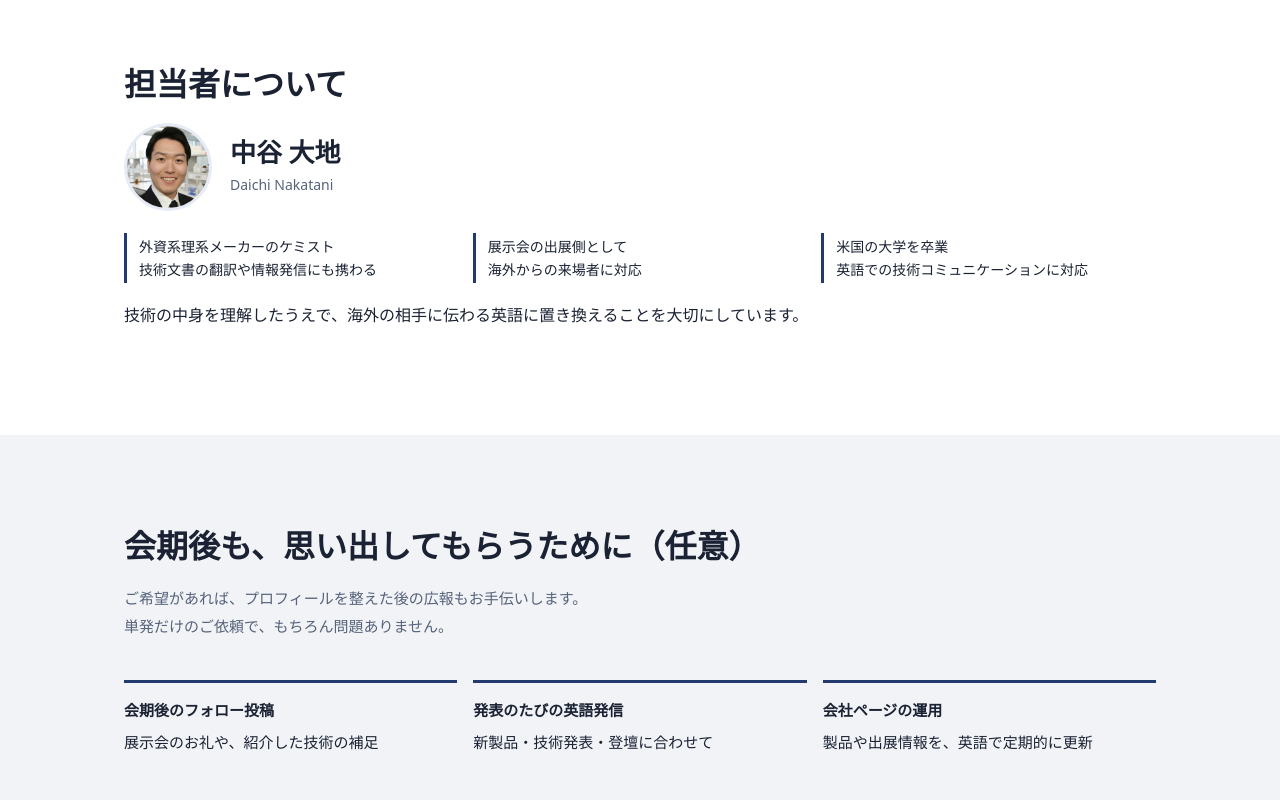
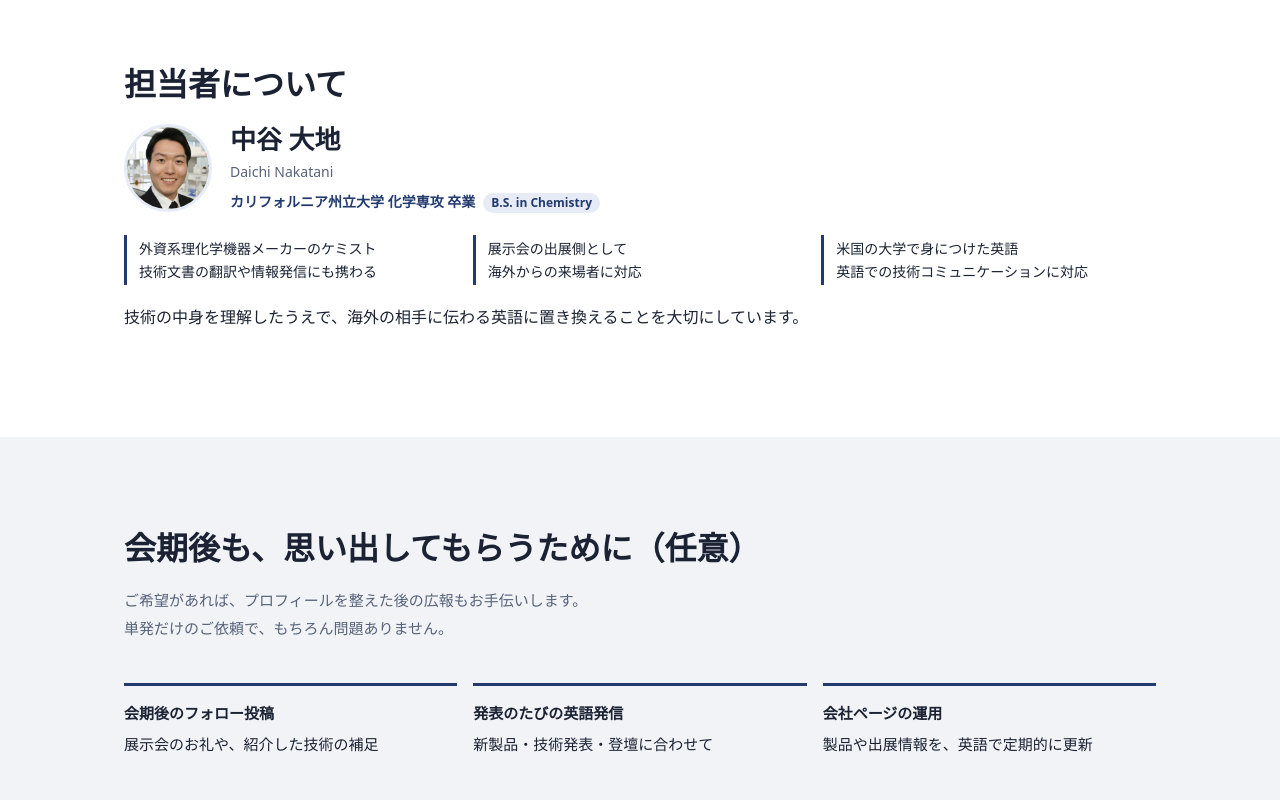
Before and after one commit to nakatani-expo/nakatani-expo.github.io, a plain HTML site: page index.html in a window 1280 px wide. Shown: the part 4760-5560 px from the top of the page. Drawn offline with Linux system fonts and the light colour scheme; a web font is replaced by a local one.

Commit message:
Add chemistry degree and refine employer wording

```diff
--- a/index.html
+++ b/index.html
@@ -204,6 +204,8 @@
   .me-head img { width: 88px; height: 88px; border-radius: 50%; object-fit: cover; flex: none; border: 3px solid var(--ai-soft); }
   .me .nm { font-family: "BIZ UDPMincho", serif; font-size: 26px; font-weight: 700; margin: 0; line-height: 1.4; }
   .me .en { color: var(--sub); font-size: 14px; margin: 0; }
+  .me .edu { margin: 6px 0 0; font-size: 14px; font-weight: 700; color: var(--ai); line-height: 1.5; }
+  .me .edu .deg { display: inline-block; margin-left: 8px; padding: 1px 8px; border-radius: 999px; background: var(--ai-soft); font-size: 12px; font-weight: 700; }
   .facts { display: grid; grid-template-columns: repeat(3, 1fr); align-items: start; gap: 14px; margin: 0 0 18px; padding: 0; list-style: none; }
   .facts li { border-left: 3px solid var(--ai); padding: 2px 0 2px 12px; font-size: 14px; line-height: 1.65; }
 
@@ -506,12 +508,12 @@
       <h2>担当者について</h2>
       <div class="me-head">
         <img src="daichi.jpg" width="96" height="96" alt="中谷 大地の顔写真">
-        <div><p class="nm">中谷 大地</p><p class="en" lang="en">Daichi Nakatani</p></div>
+        <div><p class="nm">中谷 大地</p><p class="en" lang="en">Daichi Nakatani</p><p class="edu"><span class="nw">カリフォルニア州立大学</span> <span class="nw">化学専攻 卒業</span><span class="deg" lang="en">B.S. in Chemistry</span></p></div>
       </div>
       <ul class="facts">
-        <li>外資系理系メーカーのケミスト<br>技術文書の翻訳や情報発信にも携わる</li>
+        <li>外資系理化学機器メーカーのケミスト<br>技術文書の翻訳や情報発信にも携わる</li>
         <li>展示会の出展側として<br>海外からの来場者に対応</li>
-        <li>米国の大学を卒業<br><span class="nw">英語での技術コミュニケーションに対応</span></li>
+        <li>米国の大学で身につけた英語<br><span class="nw">英語での技術コミュニケーションに対応</span></li>
       </ul>
       <p>技術の中身を理解したうえで、海外の相手に伝わる英語に置き換えることを大切にしています。</p>
     </div>
```
